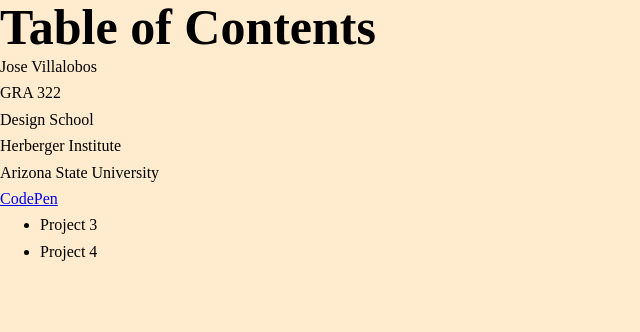
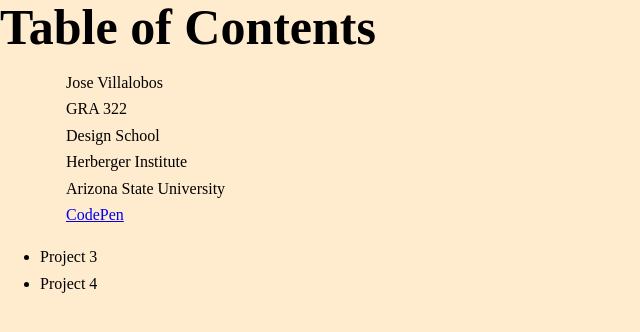
Before and after one commit to bonafacks/gra322, a plain HTML site: page index.html in a window 1280 px wide. Shown: the whole page, without its empty margins (0-640 px from the left). Drawn offline with Linux system fonts and the light colour scheme; a web font is replaced by a local one.

Commit message:
name css

```diff
--- a/css/styles.css
+++ b/css/styles.css
@@ -10,7 +10,7 @@ body {
     line-height: 54px;
     display: inline-block;
   }
-  header {
+  .Name {
     max-width: 1180px;
     margin: 0 auto;
     padding: 1rem;
```
